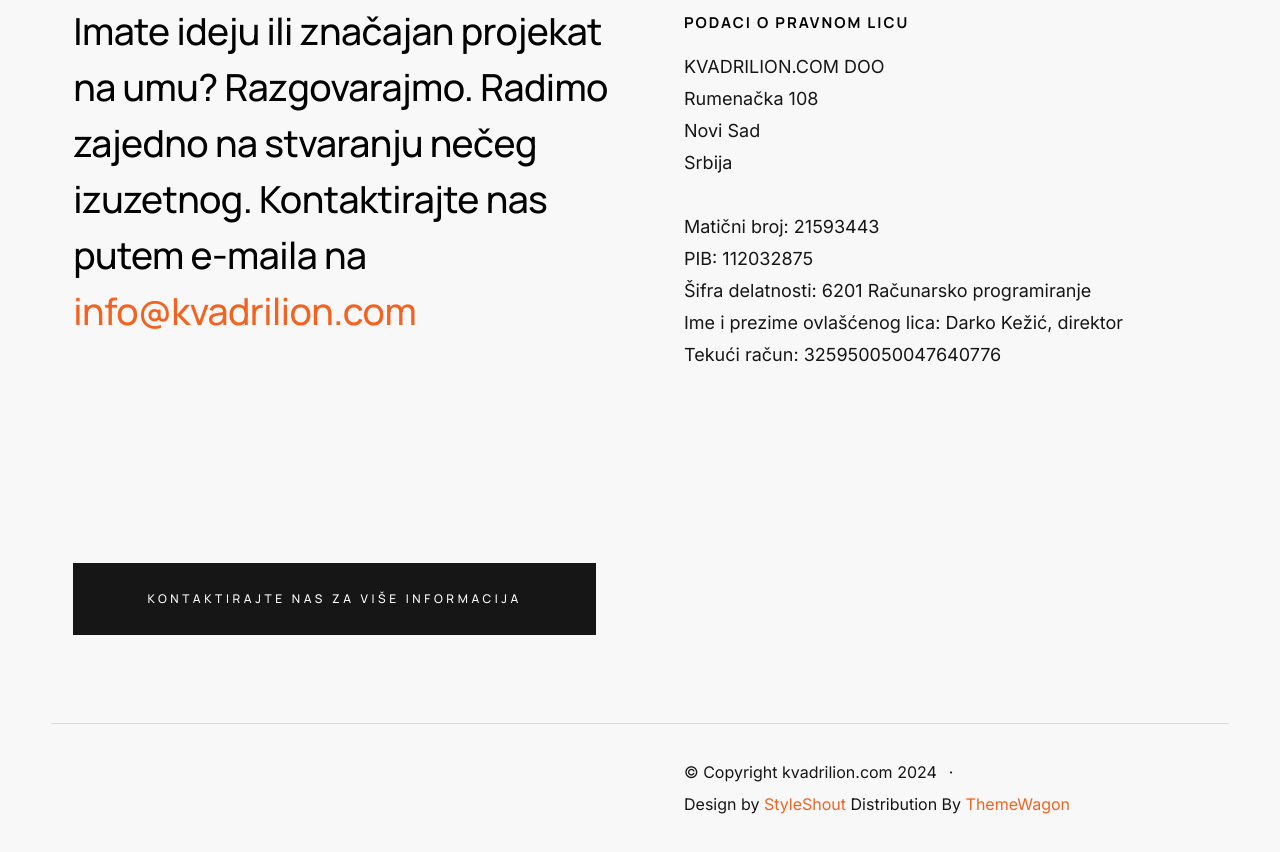
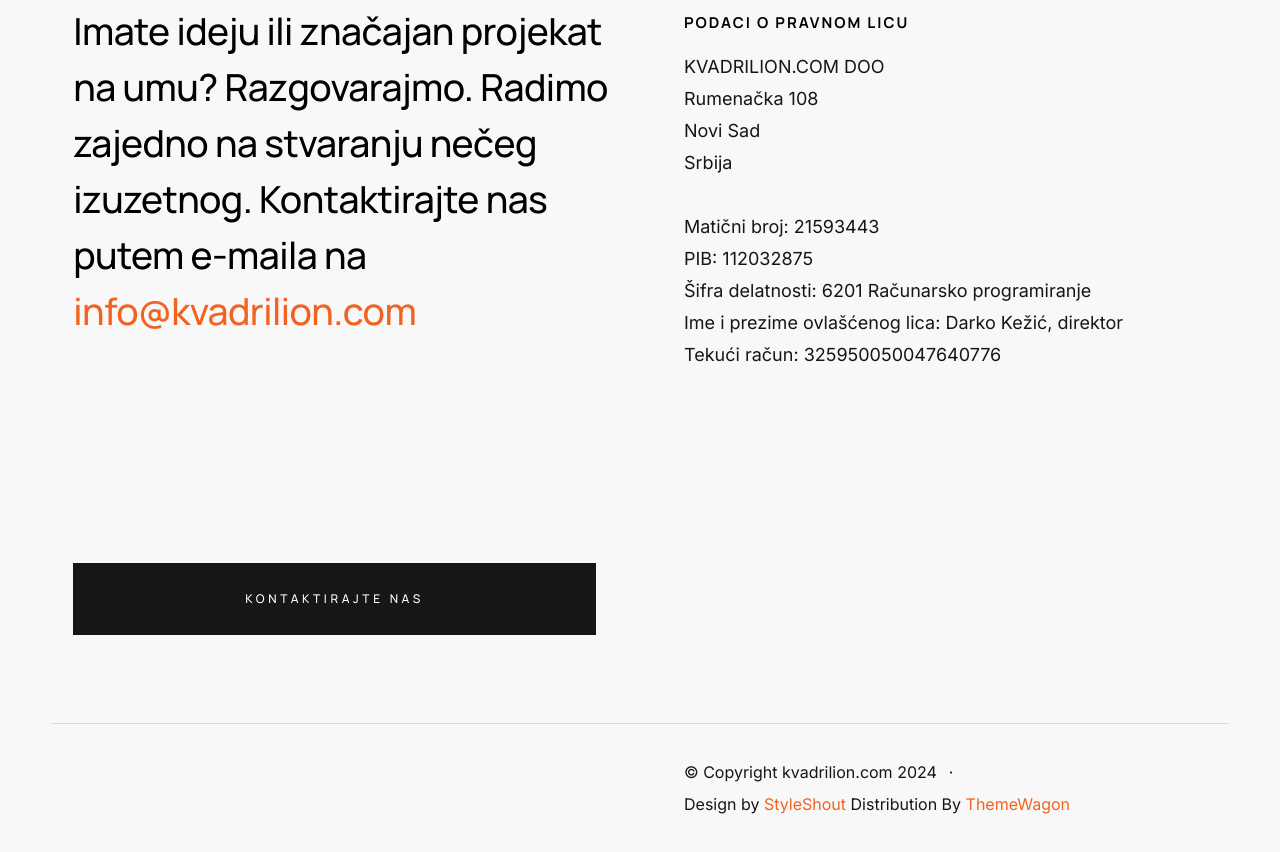
Before and after one commit to kvadriliondoo/kvadriliondoo.github.io, a plain HTML site: page index.html in a window 1280 px wide. Shown: the part 4970-5822 px from the top of the page. Drawn offline with Linux system fonts and the light colour scheme.

Commit message:
Contact button, text is shorter

```diff
--- a/index.html
+++ b/index.html
@@ -412,7 +412,7 @@
                 <div class="column list-block__item">
                     <div class="s-footer__contact-btn">
                         <a href="mailto:kontakt@kvadrilion.com" class="btn btn--primary u-fullwidth">
-                            Kontaktirajte nas za više informacija
+                            Kontaktirajte nas
                         </a>
                     </div>
                 </div>
```
